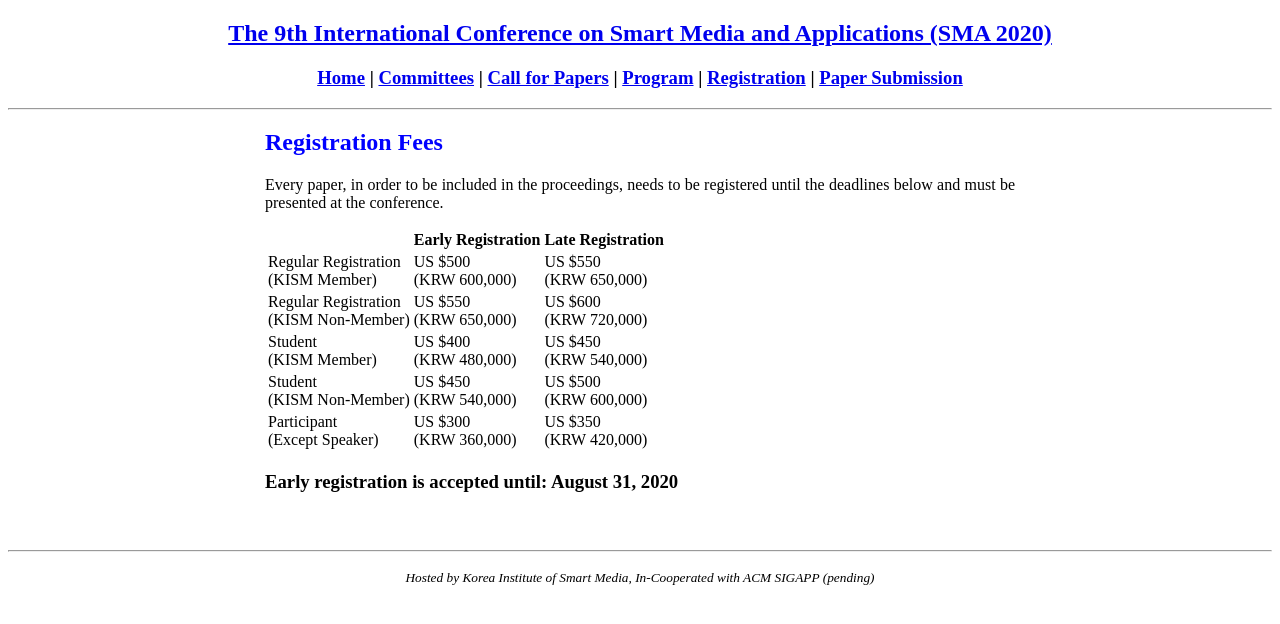
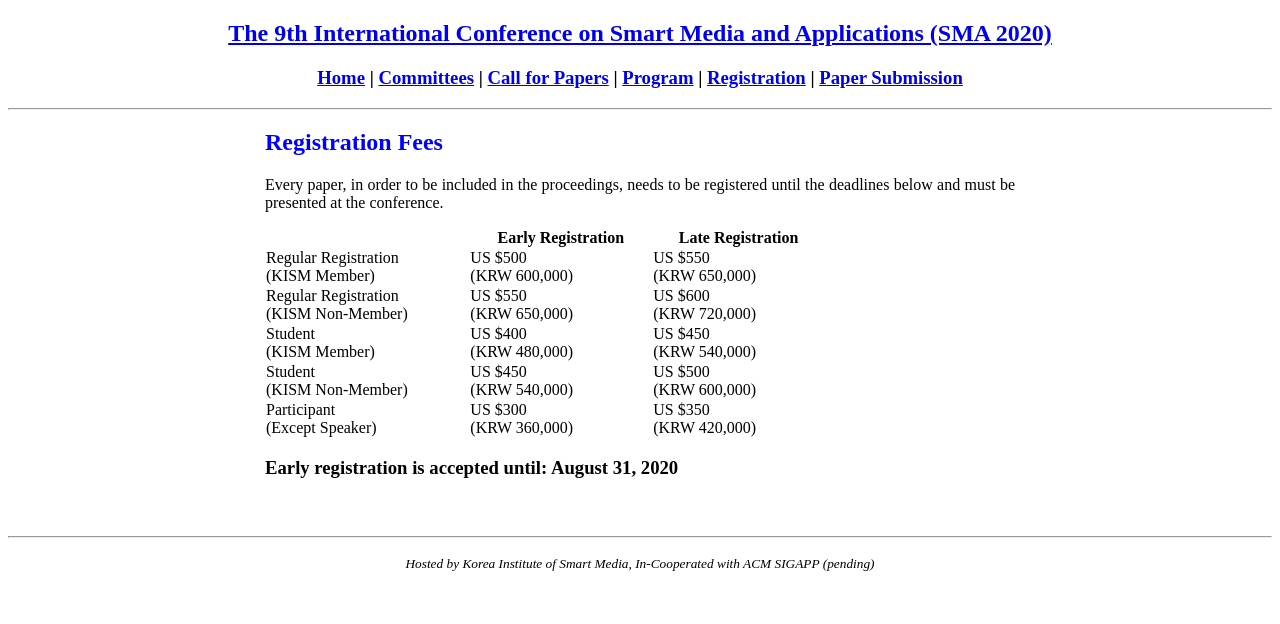
Before and after one commit to icea-conf/sma-2020.github.io, a Jekyll site: the page built from registration/index.html, in a window 1280 px wide. Shown: the top 624 px of the page. Built offline with Jekyll 4.4.1, drawn with Linux system fonts in a browser that asks for light colours.

Commit message:
Update index.html

```diff
--- a/registration/index.html
+++ b/registration/index.html
@@ -7,7 +7,7 @@ title: SMA 2020
           <div>
                <h2 style="color:#0000FF">Registration Fees</h2>
                     <p style="text-align: justify">Every paper, in order to be included in the proceedings, needs to be registered until the deadlines below and must be presented at the conference.</p>
-                    <table class="table">
+                    <table class="table-layout">
                          <thead>
                               <tr>
                                    <th class></th>
```
